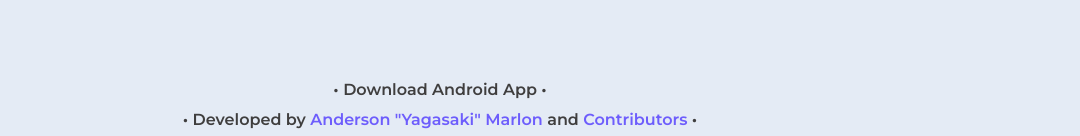
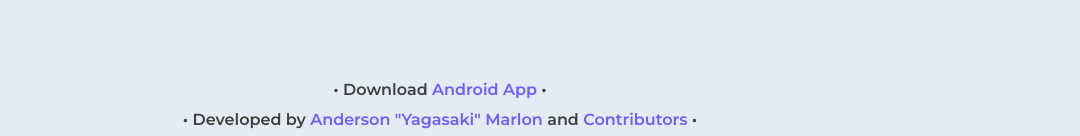
Before and after one commit to Yagasaki7K/app-pomodoro, a React (Vite) app: page / in a window 1280 px wide. Shown: the part 661-797 px from the top of the page, without its empty margins (200-1280 px from the left). Built offline with nearby package versions, Linux system fonts and the light colour scheme; a web font is replaced by a local one.

Commit message:
Added: Download Android App on Footer - 01-05 18:30

```diff
--- a/src/App.jsx
+++ b/src/App.jsx
@@ -84,7 +84,7 @@ class App extends React.Component {
                 </div>
 
                 <footer className="footer">• Developed by <a className="footer__link" href="https://github.com/Yagasaki7K" target="_blank" rel="noreferrer">Anderson &quot;Yagasaki&quot; Marlon</a> and <a className="footer__link" href="https://github.com/Yagasaki7K/app-pomodoro/graphs/contributors" target="_blank" rel="noreferrer">Contributors</a> •</footer>
-                <footer className="footer-header">• Download Android App •</footer>
+                <footer className="footer-header">• Download <a href="https://github.com/Yagasaki7K/app-pomodoro/raw/main/appomodoro.apk" className="footer__link" target="_blank" rel="noreferrer">Android App</a> •</footer>
             </>
         )
     }
```
